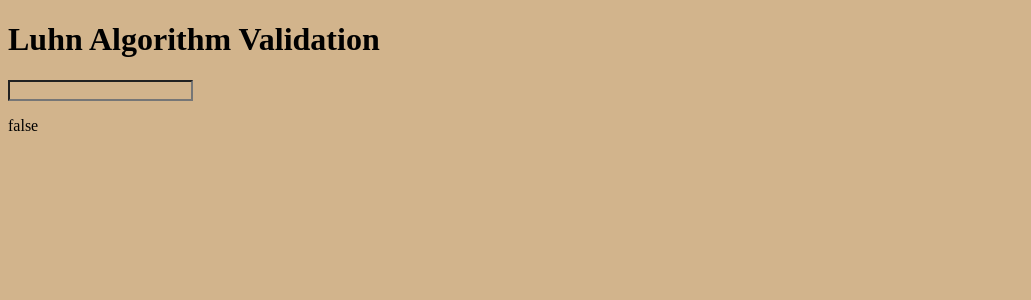
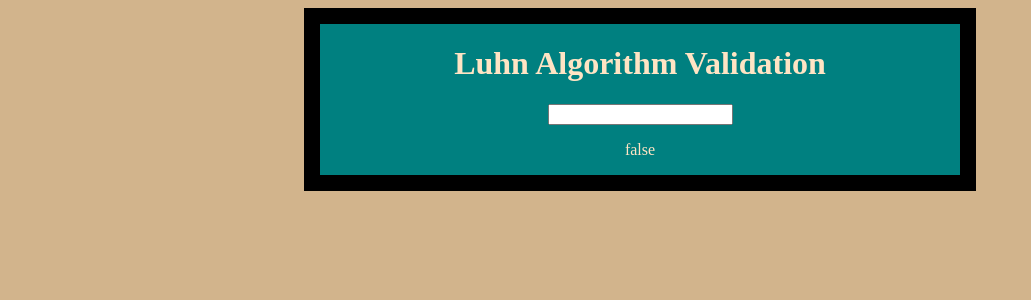
Before and after one commit to Antonomy/LuhnAlgorithmValidator, a React (Create React App) app: page / in a window 1280 px wide. Shown: the top 300 px of the page, without its empty margins (0-1031 px from the left). Built offline with nearby package versions, Linux system fonts and the light colour scheme.

Commit message:
added styling

```diff
--- a/src/styles.css
+++ b/src/styles.css
@@ -1,3 +1,23 @@
-*{
-    background: tan
+body {
+    background-color: tan;
+    display: flex;
+    justify-content: center;
 }
+
+.App {
+    background-color: teal;
+    width: 50vw;
+    justify-content: center;
+    text-align: center;
+    border: 1rem solid black;
+    color: bisque;
+
+}
+
+#true {
+    color: lightgreenl
+}
+
+#false {
+    color: lightcoral;
+}
```
